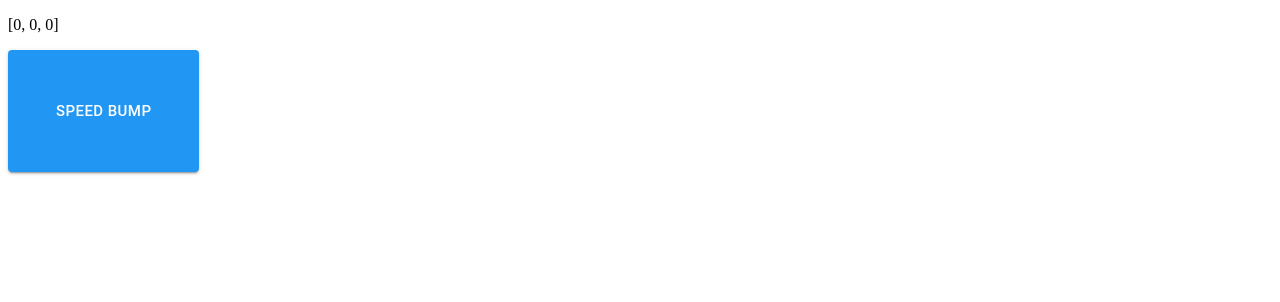
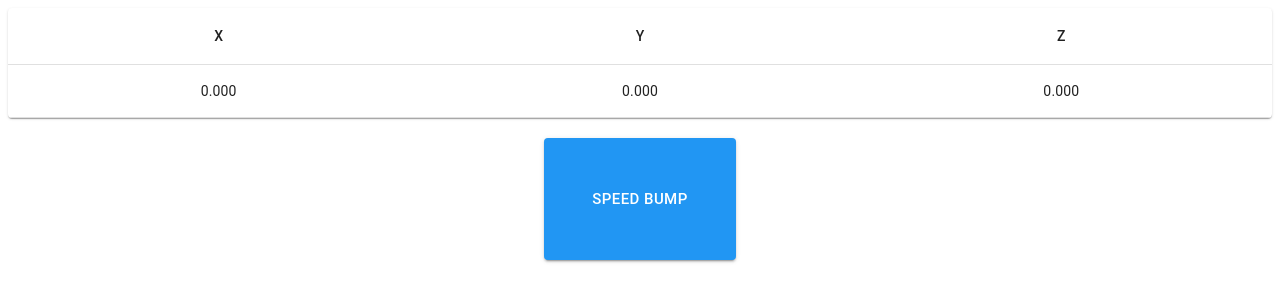
Before and after one commit to mover333/SpeedBumpWeb, a React app: page / in a window 1280 px wide. Shown: the top 302 px of the page. Built offline with nearby package versions, Linux system fonts and the light colour scheme.

Commit message:
update acc display

```diff
--- a/src/components/Feedback.tsx
+++ b/src/components/Feedback.tsx
@@ -3,6 +3,7 @@ import * as React from 'react'
 import { SensorsData, AccelerometerData, LocationData } from '../models/Sensors'
 import { SensorDisplay } from './SensorDisplay'
 import { BumpButton } from './BumpButton'
+import { Grid } from '@material-ui/core'
 
 interface FeedbackProps {
     sensorsData: SensorsData
@@ -16,7 +17,11 @@ export const Feedback: React.FunctionComponent<FeedbackProps> = (props) => {
                 accData={getAccData(props.sensorsData)}
                 locationData={getLocData(props.sensorsData)}
             />
-            <BumpButton buttonPressed={props.buttonPressed} />
+            <div style={{ margin: '20px' }}>
+                <Grid container={true} direction="row" justify="center">
+                    <BumpButton buttonPressed={props.buttonPressed} />
+                </Grid>
+            </div>
         </div>
     )
 }
--- a/src/components/SensorDisplay.tsx
+++ b/src/components/SensorDisplay.tsx
@@ -1,22 +1,58 @@
 import * as React from 'react'
 
 import { AccelerometerData, LocationData } from '../models/Sensors'
+import {
+    TableContainer,
+    TableHead,
+    Table,
+    TableCell,
+    TableRow,
+    TableBody,
+    Paper,
+    makeStyles,
+} from '@material-ui/core'
 
 interface SensorDisplayProps {
     accData: AccelerometerData
     locationData: LocationData
 }
 
+const useStyles = makeStyles({
+    table: {},
+    cell: {
+        maxWidth: 10,
+    },
+})
+
 export const SensorDisplay: React.FunctionComponent<SensorDisplayProps> = (
     props
 ) => {
-    return <p>{getAccDisplay(props.accData)}</p>
+    const classes = useStyles()
+
+    return (
+        <TableContainer component={Paper}>
+            <Table className={classes.table} aria-label="simple table">
+                <TableHead>
+                    <TableRow>
+                        <TableCell align="center">X</TableCell>
+                        <TableCell align="center">Y</TableCell>
+                        <TableCell align="center">Z</TableCell>
+                    </TableRow>
+                </TableHead>
+                <TableBody>
+                    <TableRow key={1}>
+                        <TableCell align="center" className={classes.cell}>
+                            {props.accData.x.toFixed(3)}
+                        </TableCell>
+                        <TableCell align="center" className={classes.cell}>
+                            {props.accData.y.toFixed(3)}
+                        </TableCell>
+                        <TableCell align="center" className={classes.cell}>
+                            {props.accData.z.toFixed(3)}
+                        </TableCell>
+                    </TableRow>
+                </TableBody>
+            </Table>
+        </TableContainer>
+    )
 }
-
-const getAccDisplay = (accData: AccelerometerData): string => {
-    let xyz = '[X, Y, Z]'
-    xyz = xyz.replace('X', accData.x && accData.x.toFixed(3))
-    xyz = xyz.replace('Y', accData.y && accData.y.toFixed(3))
-    xyz = xyz.replace('Z', accData.z && accData.z.toFixed(3))
-    return xyz
-}
```
